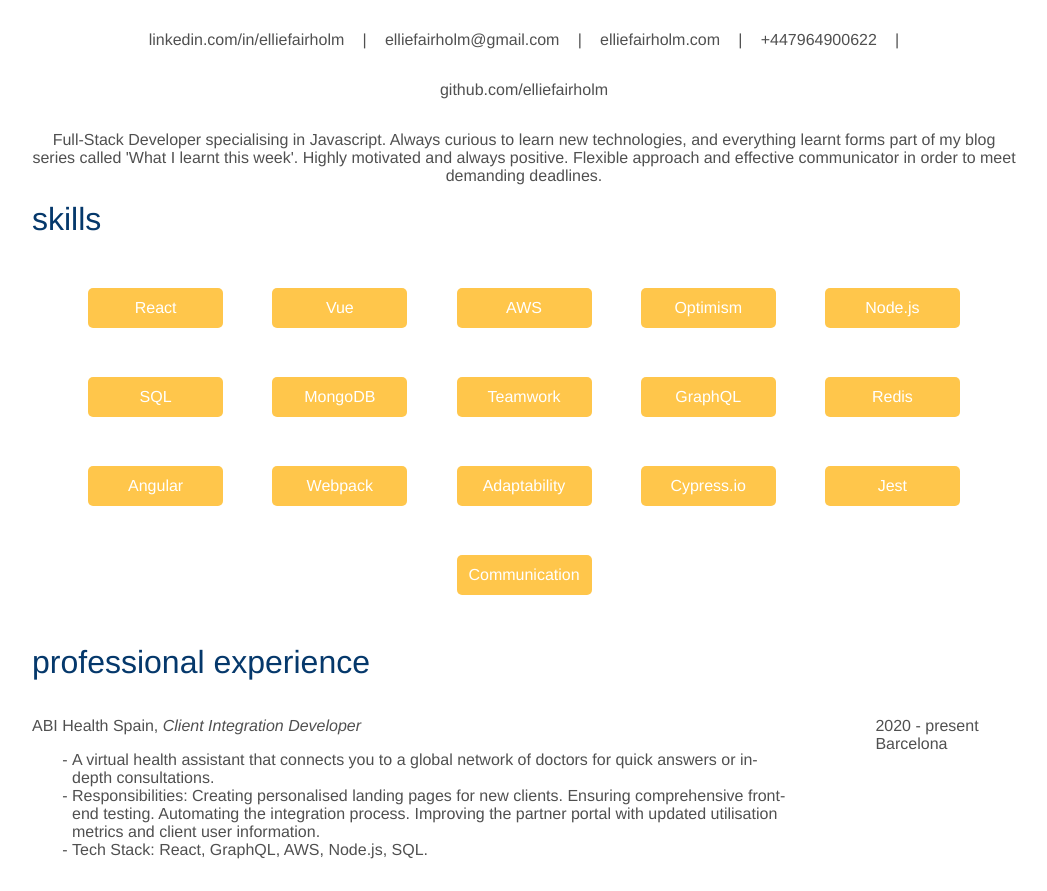
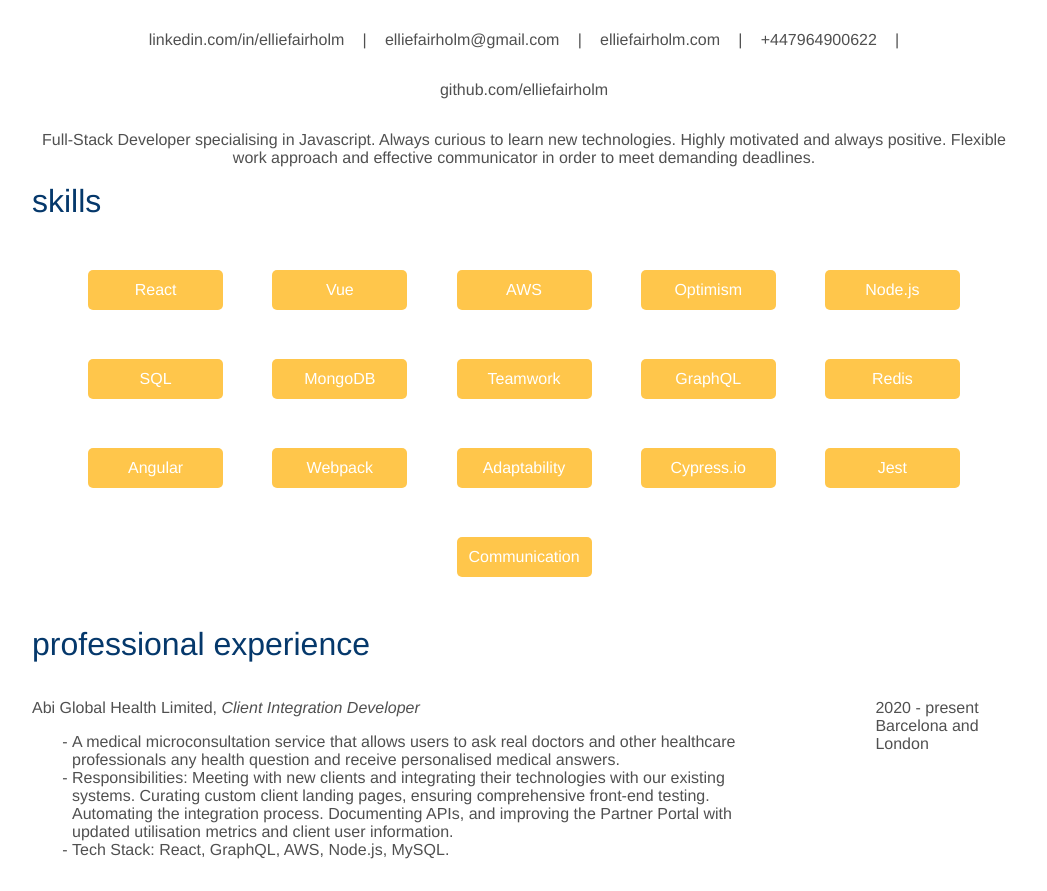
Before and after one commit to elliefairholm/personal-website, a Vue app: page /cv in a window 1280 px wide. Shown: the part 160-1051 px from the top of the page, without its empty margins (116-1163 px from the left). Built offline with nearby package versions, Linux system fonts and the light colour scheme.

Commit message:
feat: updated CV

```diff
--- a/src/components/container/cv.vue
+++ b/src/components/container/cv.vue
@@ -23,7 +23,7 @@
       </a>
     </div>
     <div class="description">
-      <p>Full-Stack Developer specialising in Javascript. Always curious to learn new technologies, and everything learnt forms part of my blog series called 'What I learnt this week'. Highly motivated and always positive. Flexible approach and effective communicator in order to meet demanding deadlines.</p>
+      <p>Full-Stack Developer specialising in Javascript. Always curious to learn new technologies. Highly motivated and always positive. Flexible work approach and effective communicator in order to meet demanding deadlines.</p>
     </div>
     <div class="section-container">
       <div class="section-title">skills</div>
@@ -84,18 +84,18 @@
         <div class="content-example">
           <div class="example-information">
             <p>
-              <span class="bold">ABI Health Spain</span>,
+              <span class="bold">Abi Global Health Limited</span>,
               <span class="italic">Client Integration Developer</span>
             </p>
             <ul class="example-details">
-              <li>A virtual health assistant that connects you to a global network of doctors for quick answers or in-depth consultations.</li>
-              <li>Responsibilities: Creating personalised landing pages for new clients. Ensuring comprehensive front-end testing. Automating the integration process. Improving the partner portal with updated utilisation metrics and client user information.</li>
-              <li>Tech Stack: React, GraphQL, AWS, Node.js, SQL.</li>
+              <li>A medical microconsultation service that allows users to ask real doctors and other healthcare professionals any health question and receive personalised medical answers.</li>
+              <li>Responsibilities: Meeting with new clients and integrating their technologies with our existing systems. Curating custom client landing pages, ensuring comprehensive front-end testing. Automating the integration process. Documenting APIs, and improving the Partner Portal with updated utilisation metrics and client user information.</li>
+              <li>Tech Stack: React, GraphQL, AWS, Node.js, MySQL.</li>
             </ul>
           </div>
           <div class="example-date-location">
             <p class="date">2020 - present</p>
-            <p class="location">Barcelona</p>
+            <p class="location">Barcelona and London</p>
           </div>
         </div>
         <div class="content-example">
```
